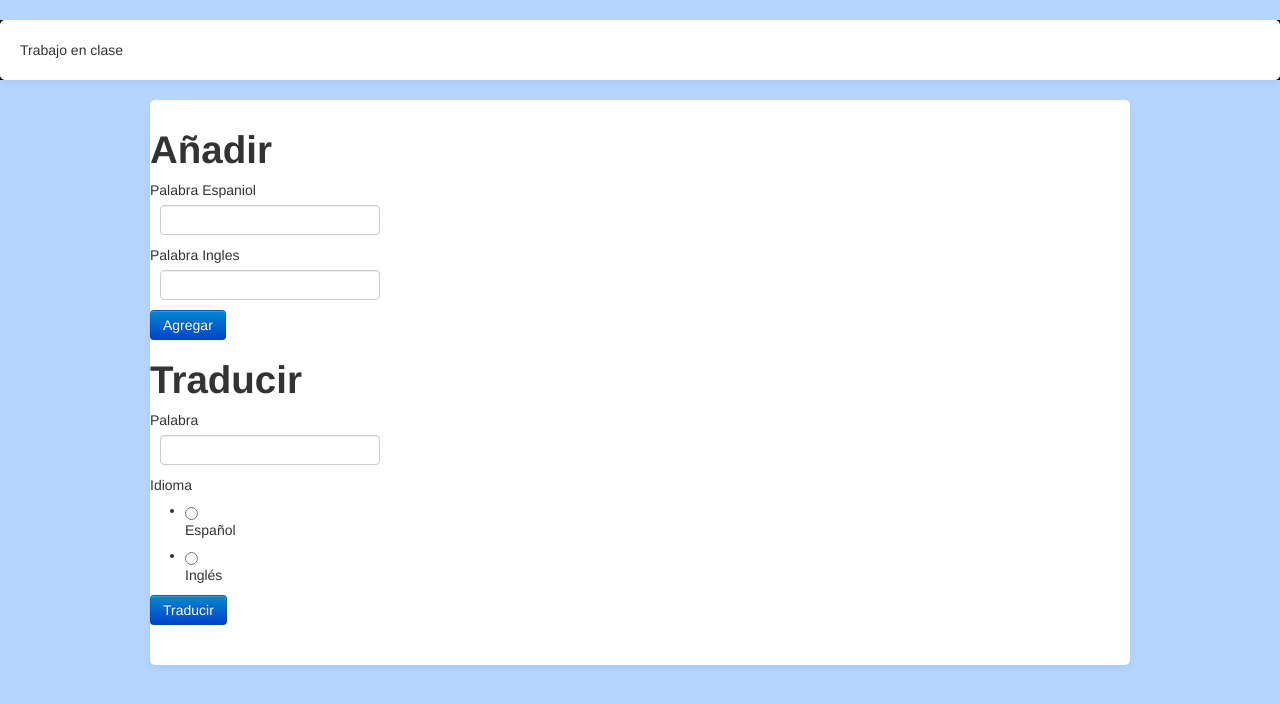
After one commit to IDGS-803-21000302/PracticasParcial1deClase, a Flask app: page /diccionario in a window 1280 px wide. The commit adds this page. Shown: the top 704 px of the page. Run offline with Flask 3, Linux system fonts and the light colour scheme; some libraries are stand-ins or nearby versions.

Commit message:
16/02/2024 HTS Diccionario

```diff
--- /dev/null
+++ b/diccionario.txt
@@ -0,0 +1,6 @@
+rojo:red
+hola:hello
+mama:mother
+holamundo:helloword
+azul:blue
+zapato:shoe
--- a/form.py
+++ b/form.py
@@ -1,5 +1,5 @@
 from wtforms import Form
-from wtforms import StringField, SelectField,RadioField,EmailField,IntegerField
+from wtforms import StringField, SelectField,RadioField,EmailField,IntegerField,validators
 
 class NumsFrom(Form):
     x1 = IntegerField('x1')
@@ -13,3 +13,21 @@ class resistenciasForm(Form):
     segundaBanda = SelectField('segundaBanda',choices=[('negro', 'Negro'), ('cafe', 'Cafe'), ('rojo', 'Rojo'), ('naranja', 'Naranja'), ('amarillo', 'Amarillo'), ('verde', 'Verde'), ('azul', 'Azul'), ('violeta', 'Violeta'), ('gris', 'Gris'), ('blanco', 'Blanco')])
     terceraBanda = SelectField('terceraBanda',choices=[('negro', 'Negro'), ('cafe', 'Cafe'), ('rojo', 'Rojo'), ('naranja', 'Naranja'), ('amarillo', 'Amarillo'), ('verde', 'Verde'), ('azul', 'Azul'), ('violeta', 'Violeta'), ('gris', 'Gris'), ('blanco', 'Blanco')])
     tolerancia = RadioField('tolerancia',choices=[('oro','Oro'),('plata','Plata')])
+
+
+class diccionarioForm(Form):
+    PalabraIngles = StringField('Palabra Ingles', [
+        validators.DataRequired(message="Palabra en inglés requerida"),
+        validators.Length(min=2, max=20, message="Favor de insertar una palabra correcta")
+    ])
+    PalabraEspaniol = StringField('Palabra Espaniol', [
+        validators.DataRequired(message="Palabra en español requerida"),
+        validators.Length(min=2, max=20, message="Favor de insertar una palabra correcta")
+    ])
+
+class diccionarioReadForm(Form):
+    Palabra = StringField('Palabra', [
+        validators.DataRequired(message="Palabra requerida"),
+        validators.Length(min=2, max=20, message="Favor de insertar una palabra correcta")
+    ])
+    Idioma = RadioField('Idioma', choices=[('espaniol', 'Español'), ('ingles', 'Inglés')])
--- a/main.py
+++ b/main.py
@@ -1,6 +1,7 @@
 from flask import Flask, render_template, request
 import form
 from math import sqrt
+from io import open
 
 
 app = Flask(__name__)
@@ -260,7 +261,45 @@ def resistencias():
 
     return render_template("formularioResistencias.html",form=resistenciasForm,totalToleranciaMin=totalToleranciaMin,totalToleranciaMax=totalToleranciaMax,total1=total1,primeraBanda=primeraBanda,segundaBanda=segundaBanda,terceraBanda=terceraBanda,porcentaje=porcentaje,colorbanda1=colorbanda1,colorbanda2=colorbanda2,colorbanda3=colorbanda3,colorTolerancia=colorTolerancia)
 
+@app.route("/diccionario", methods=["GET", "POST"])
+def dicc():
+    palEsp = ''
+    palIng = ''
+    traduccion = ''
 
+    dicc_form = form.diccionarioForm(request.form)
+    dicc_read_form = form.diccionarioReadForm(request.form)
+    if request.method == 'POST':
+        if 'agregar' in request.form:
+            if dicc_form.validate():
+                palEsp = dicc_form.PalabraEspaniol.data.strip().lower()
+                palIng = dicc_form.PalabraIngles.data.strip().lower()
+                traduccion='Palabra guardada con exito'
+                with open('diccionario.txt', 'a') as archivo_texto:
+                    archivo_texto.write('{}:{}\n'.format(palEsp, palIng))
+
+
+            else:
+                print("Errores de validación al agregar.")
+
+
+        elif 'traducir' in request.form:
+            if dicc_read_form.validate():
+                palabra = dicc_read_form.Palabra.data.strip().lower()
+                idioma = dicc_read_form.Idioma.data
+                with open('diccionario.txt', 'r') as archivo:
+                    for linea in archivo:
+                        partes = linea.strip().split(':')
+                        if len(partes) == 2:
+                            index_buscar = 0 if idioma == 'espaniol' else 1
+                            index_mostrar = 1 - index_buscar
+                            if partes[index_buscar].lower() == palabra:
+                                traduccion = partes[index_mostrar]
+                                break
+            else:
+                print("Errores de validación al traducir.")
+
+    return render_template("formularioDiccionario.html", form=dicc_form,read_form=dicc_read_form, traduccion=traduccion)
 
 
 
--- a/templates/_macros.html
+++ b/templates/_macros.html
@@ -1,7 +1,20 @@
+{%macro render_input(name,placeholder,type='text')%}
 
+<p><input type="{{type}}" name="{{name}}" placeholder="{{placeholder}}"></p>
+
+
+{%endmacro%}
 
 {%macro render_field(field)%}
 
 <td>{{field.label}}</td>
 <dd>{{field(**kwargs)|safe}}</dd>
+
+{% if field.errors %}
+<ul class="errors" style="color: red;">
+    {% for error in field.errors %}
+    <li>{{ error }}</li>
+    {% endfor %}
+</ul>
+{% endif %}
 {%endmacro%}
--- /dev/null
+++ b/templates/formularioDiccionario.html
@@ -0,0 +1,25 @@
+{%extends 'layout.html' %}
+
+{%block content %}
+{% import "_macros.html" as macros %}
+<h1>Añadir</h1>
+<form action="" method="post" novalidate>
+
+    {{macros.render_field(form.PalabraEspaniol)}}
+    {{macros.render_field(form.PalabraIngles)}}
+    <input class="btn btn-primary" type="submit" name="agregar" value="Agregar">
+
+</form>
+
+<h1>Traducir</h1>
+<form action="" method="post" novalidate>
+
+    {{macros.render_field(read_form.Palabra)}}
+    {{macros.render_field(read_form.Idioma)}}
+
+    <input class="btn btn-primary" type="submit" name="traducir" value="Traducir">
+
+</form>
+<h4>{{traduccion}}</h4>
+
+{%endblock%}
```
